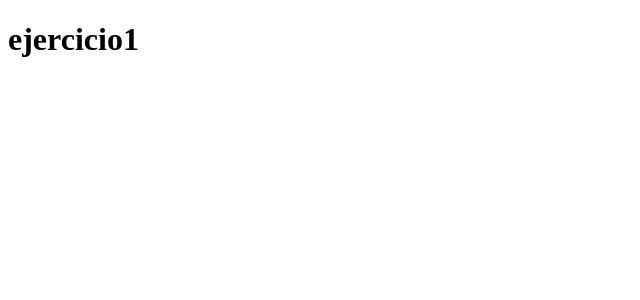
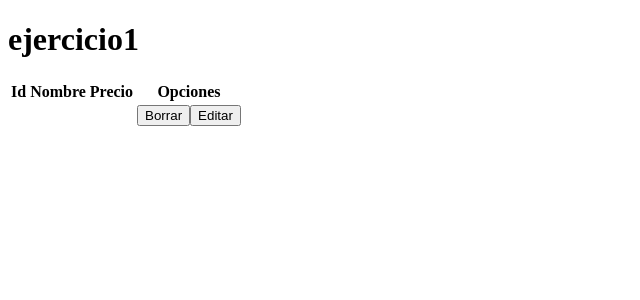
Before and after one commit to JagobaRuiz/Ejercicio1Angular, an Angular app: page / in a window 1280 px wide. Shown: the top 300 px of the page, without its empty margins (0-640 px from the left). Built offline with nearby package versions, Linux system fonts and the light colour scheme.

Commit message:
Importar Articulo en articulos-component.ts

```diff
--- a/src/app/app.component.html
+++ b/src/app/app.component.html
@@ -1,7 +1,2 @@
 <h1>{{title}}</h1>
-<nav>
-    <!-- <a routerLink="/dashboard">Dashboard</a>
-    <a routerLink="/heroes">Heroes</a> -->
-</nav>
-<!-- <router-outlet></router-outlet>
-<app-messages></app-messages> -->
+<app-articulos></app-articulos>
--- a/src/app/app.module.ts
+++ b/src/app/app.module.ts
@@ -4,10 +4,12 @@ import { BrowserModule } from '@angular/platform-browser';
 
 import { AppRoutingModule } from './app-routing.module';
 import { AppComponent } from './app.component';
+import {ArticulosComponent} from './articulos/articulos.component';
 
 @NgModule({
   declarations: [
-    AppComponent
+    AppComponent,
+    ArticulosComponent,
   ],
   imports: [
     BrowserModule,
--- a/src/app/articulos/articulos.component.html
+++ b/src/app/articulos/articulos.component.html
@@ -1,12 +1,23 @@
-</div>
-<ul class="articulos">
-    <li *ngFor="let art of articulos">
-      <a routerLink="/detail/{{articulo.id}}">
-        <span class="badge">{{articulo.id}}</span> {{articulo.name}}
-      </a>
-      <button class="delete" title="borrar"
-        (click)="delete(articulo)">Borrar</button>
-        <button class="edit" title="Editar"
-        (click)="edit(articulo)">Editar</button>
-    </li>
-  </ul>
+<table class="articulos">
+    <tr>
+        <th>Id</th>
+        <th>Nombre</th>
+        <th>Precio</th>
+        <th>Opciones</th>
+    </tr>
+    <tr>
+        <th></th>
+        <th></th>
+        <th></th>
+        <th><button class="delete" title="borrar">Borrar</button>
+            <button class="edit" title="Editar">Editar</button></th>
+
+    </tr>
+    <!-- <li *ngFor="let art of articulos"> -->
+      <!-- <a routerLink="/detail/{{articulo.id}}"> -->
+        <!-- <span class="badge">{{articulo.id}}</span> {{articulo.name}}  -->
+      <!-- </a> -->
+      <!-- <button class="delete" title="borrar">Borrar</button>
+        <button class="edit" title="Editar">Editar</button> -->
+    <!-- </li> -->
+</table>
--- a/src/app/articulos/articulos.component.ts
+++ b/src/app/articulos/articulos.component.ts
@@ -1,4 +1,6 @@
 import { Component, OnInit } from '@angular/core';
+import { Articulo } from '../articulo';
+
 
 @Component({
   selector: 'app-articulos',
@@ -6,6 +8,7 @@ import { Component, OnInit } from '@angular/core';
   styleUrls: ['./articulos.component.css']
 })
 export class ArticulosComponent implements OnInit {
+articulos: Articulo[] = [];
 
   constructor() { }
 
```
